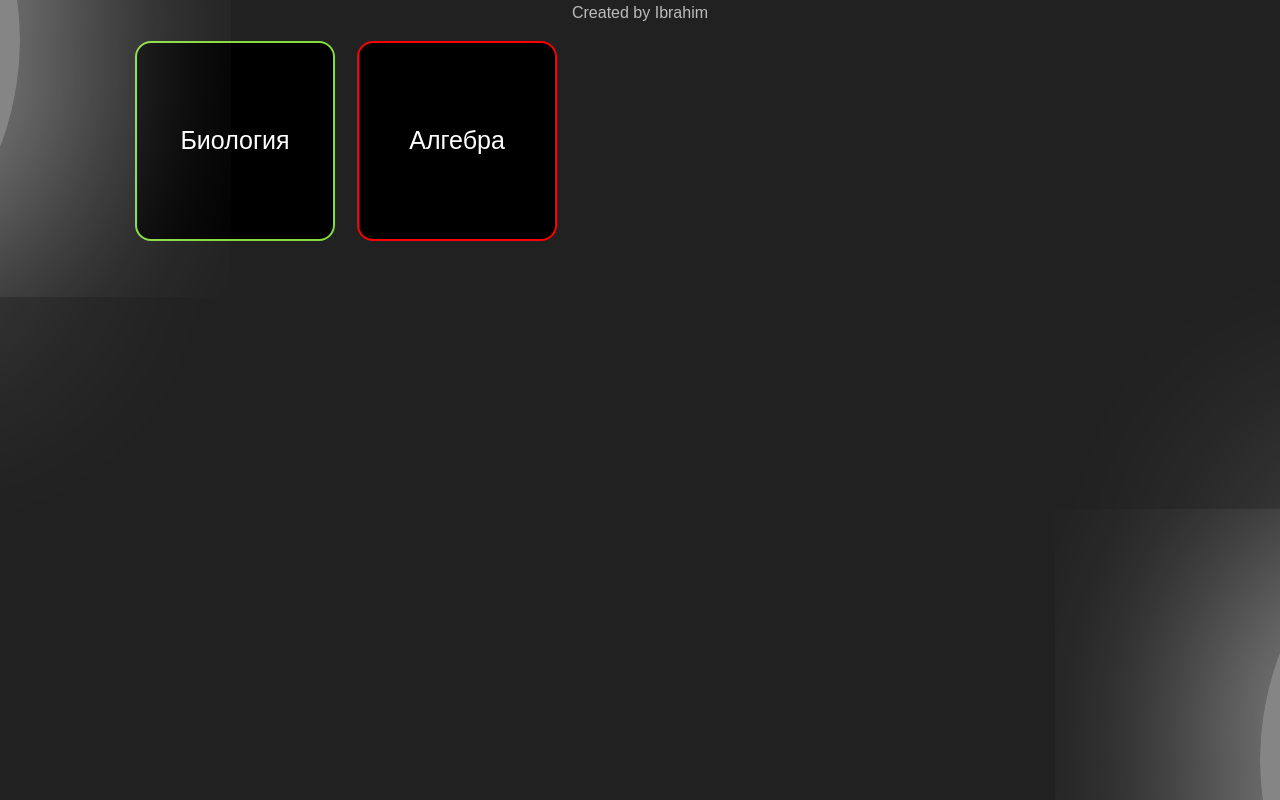
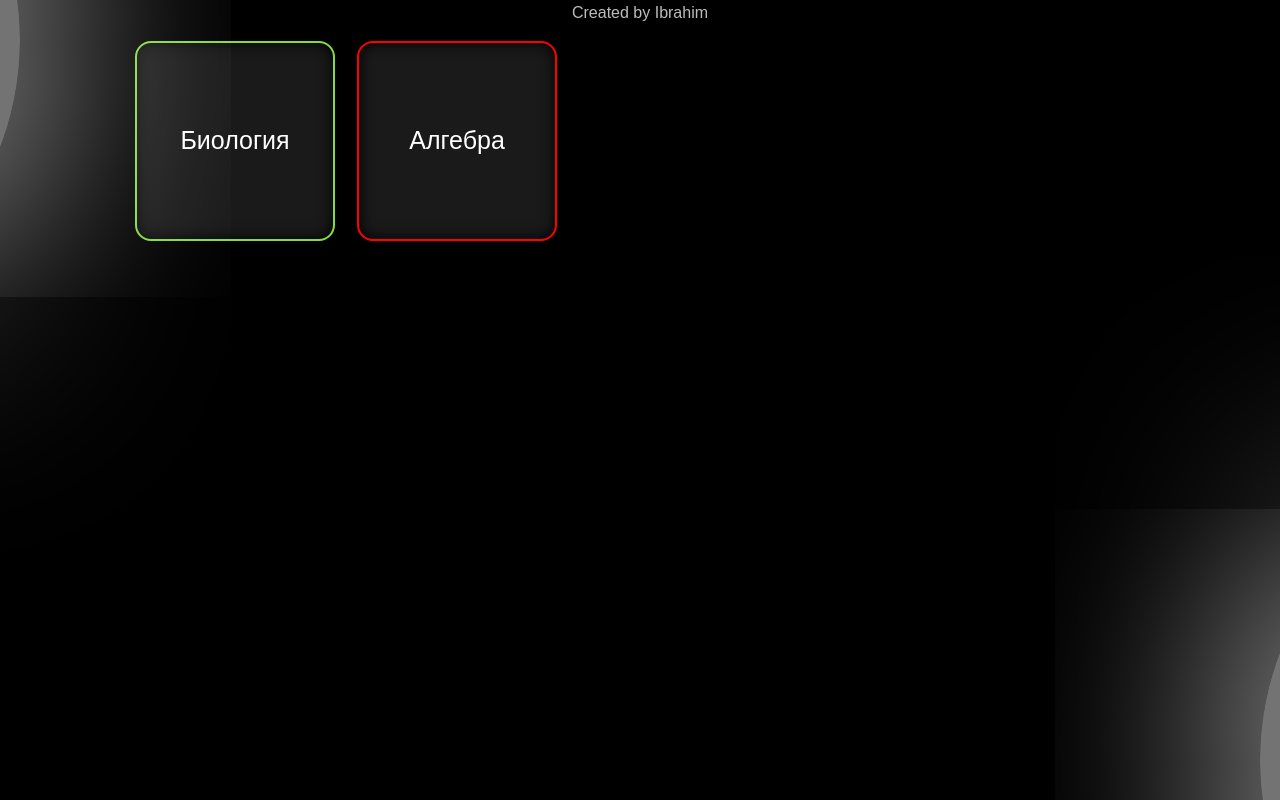
Before and after one commit to i8Rahi1m/exam-help, a Next.js app: page / in a window 1280 px wide. Built offline with nearby package versions, Linux system fonts and the light colour scheme.

Commit message:
new style

```diff
--- a/app/globals.css
+++ b/app/globals.css
@@ -1,14 +1,11 @@
 @import "tailwindcss";
 
 body {
-  background: #212121;
+  background: #000;
   color: white;
   font-family: Arial, Helvetica, sans-serif;
 }
 
-.btndj::after{
-  background-color: #80808056;
-}
 .custom-buton {
   position: fixed;
   top: 0.55rem;
--- a/app/page.tsx
+++ b/app/page.tsx
@@ -9,7 +9,7 @@ export default function Home() {
         <Link
           href={`tickets/${el.key}`}
           key={el.key}
-          className="transition-[0.7s] flex justify-center items-center bg-[black] w-full h-[40vw] rounded-2xl text-[25px] sm:w-[200px] sm:h-[200px] hover:bg-[#1d1d1d] hover:text-[24px] hover:scale-105 active:bg-[#434343c5] active:scale-110"
+          className="transition-[0.7s] flex justify-center items-center bg-[#1a1a1a] w-full h-[40vw] rounded-2xl text-[25px] sm:w-[200px] sm:h-[200px] hover:bg-[#1d1d1d] hover:text-[24px] hover:scale-105 active:bg-[#434343c5] active:scale-110 inset-shadow-[0px_0px_15px] inset-shadow-[#000]"
           style={{ border: `2px solid ${el.color}` }}
         >
           {el.title}
@@ -19,7 +19,7 @@ export default function Home() {
         <Link
           href={`/${el.key}`}
           key={el.key}
-          className="transition-[0.7s] flex justify-center items-center bg-[black] w-full h-[40vw] rounded-2xl text-[25px] sm:w-[200px] sm:h-[200px] hover:bg-[#1d1d1d] hover:text-[24px] hover:scale-105 active:bg-[#434343c5] active:scale-110"
+          className="transition-[0.7s] flex justify-center items-center bg-[#1a1a1a] w-full h-[40vw] rounded-2xl text-[25px] sm:w-[200px] sm:h-[200px] hover:bg-[#1d1d1d] hover:text-[24px] hover:scale-105 active:bg-[#434343c5] active:scale-110 inset-shadow-[0px_0px_15px] inset-shadow-[#000]"
           style={{ border: `2px solid ${el.color}` }}
         >
           {el.title}
--- a/app/tickets/[title]/[id]/page.tsx
+++ b/app/tickets/[title]/[id]/page.tsx
@@ -108,7 +108,7 @@ export default function TicketAnswerPage() {
       </h1>
 
       <div className="space-y-[40px] pt-3">
-        <div className="bg-[#3c3c3c99] p-4 rounded-3xl border-[1px] border-[#8080806a]">
+        <div className="bg-[#3c3c3c99] p-4 rounded-3xl border-[1px] border-[#8080806a] inset-shadow-[0px_0px_15px] inset-shadow-[#000]">
           <h2 className="text-lg font-semibold">Вопросы:</h2>
           <pre className="whitespace-pre-wrap -ml-2">
             {formatTextWithMarkers(ticket.ques)}
@@ -117,10 +117,10 @@ export default function TicketAnswerPage() {
 
         {ticket.answers?.map((answer) => (
           <div key={answer.num}>
-            <h2 className="text-lg font-medium bg-[#323232d9] border-[1px] border-[#8080806a] border-b-0 rounded-t-2xl p-1.5 px-4 text-[23px]">
+            <h2 className="text-lg font-medium bg-[#323232d9] border-[1px] border-[#8080806a] border-b-0 rounded-t-2xl p-1.5 px-4 text-[23px] inset-shadow-[0px_0px_15px] inset-shadow-[#000]">
               Ответ {answer.num}
             </h2>
-            <div className="bg-black p-4 rounded-b-2xl border-[1px] border-[#808080a0] border-t-0 text-[18px]">
+            <div className="bg-[#0f0f0f] p-4 rounded-b-2xl border-[1px] border-[#5b5b5ba0] border-t-0 text-[18px] inset-shadow-[0px_0px_15px] inset-shadow-[#000]">
               {formatTextWithMarkers(answer.ans)}
             </div>
           </div>
--- a/entities/collapseSection/ui.tsx
+++ b/entities/collapseSection/ui.tsx
@@ -63,7 +63,8 @@ const CollapseSection: React.FC = () => {
       ...panelStyle,
       border: "1px solid gray",
       borderLeft: `5px solid ${Tickets[0].color}`,
-      background: 'black',
+      background: '#151515',
+      boxShadow: 'inset 0px 0px 15px #000'
     },
   }));
 
--- a/entities/ticketsStatistic/ui.tsx
+++ b/entities/ticketsStatistic/ui.tsx
@@ -16,7 +16,7 @@ const TicketsStatistic: React.FC = () => {
             <Link
               key={el.id}
               href={`/tickets/${Tickets[0].key}/${el.id}`}
-              className="transition-[0.5s] p-3.5 w-[43vw] pr-0 flex justify-between h-[65px] items-center bg-black rounded-xl border-[1px] border-[gray] border-l-[6px] border-l-[#B0C4DE] hover:bg-[#000000ab] hover:shadow-[0px_0px_10px_gray] hover:scale-[1.02] active:bg-[#111111be] active:scale-[1.07] active:shadow-[0px_0px_11px_gray]"
+              className="transition-[0.5s] p-3.5 w-[43vw] pr-0 flex justify-between h-[65px] items-center bg-[#121212] rounded-xl border-[1px] border-[gray] border-l-[6px] border-l-[#B0C4DE] hover:bg-[#000000ab] hover:shadow-[0px_0px_10px_gray] hover:scale-[1.02] active:bg-[#111111be] active:scale-[1.07] active:shadow-[0px_0px_11px_gray] inset-shadow-[0px_0px_15px] inset-shadow-[#000]"
             >
               <span
                 style={{ textShadow: "0 0 20px #dedede" }}
@@ -36,7 +36,7 @@ const TicketsStatistic: React.FC = () => {
             <Link
               key={el.id}
               href={`/tickets/${Tickets[0].key}/${el.id}`}
-              className="transition-[0.5s] p-3.5 pr-0 w-[43vw] flex justify-between h-[65px] items-center bg-black rounded-xl border-[1px] border-[gray] border-l-[6px] border-l-[#4981ea] hover:bg-[#000000ab] hover:shadow-[0px_0px_10px_gray] hover:scale-[1.02] active:bg-[#111111be] active:scale-[1.07] active:shadow-[0px_0px_11px_gray]"
+              className="transition-[0.5s] p-3.5 pr-0 w-[43vw] flex justify-between h-[65px] items-center bg-[#121212] rounded-xl border-[1px] border-[gray] border-l-[6px] border-l-[#4981ea] hover:bg-[#000000ab] hover:shadow-[0px_0px_10px_gray] hover:scale-[1.02] active:bg-[#111111be] active:scale-[1.07] active:shadow-[0px_0px_11px_gray] inset-shadow-[0px_0px_15px] inset-shadow-[#000]"
             >
               <span
                 style={{ textShadow: "0 0 20px #dedede" }}
```
